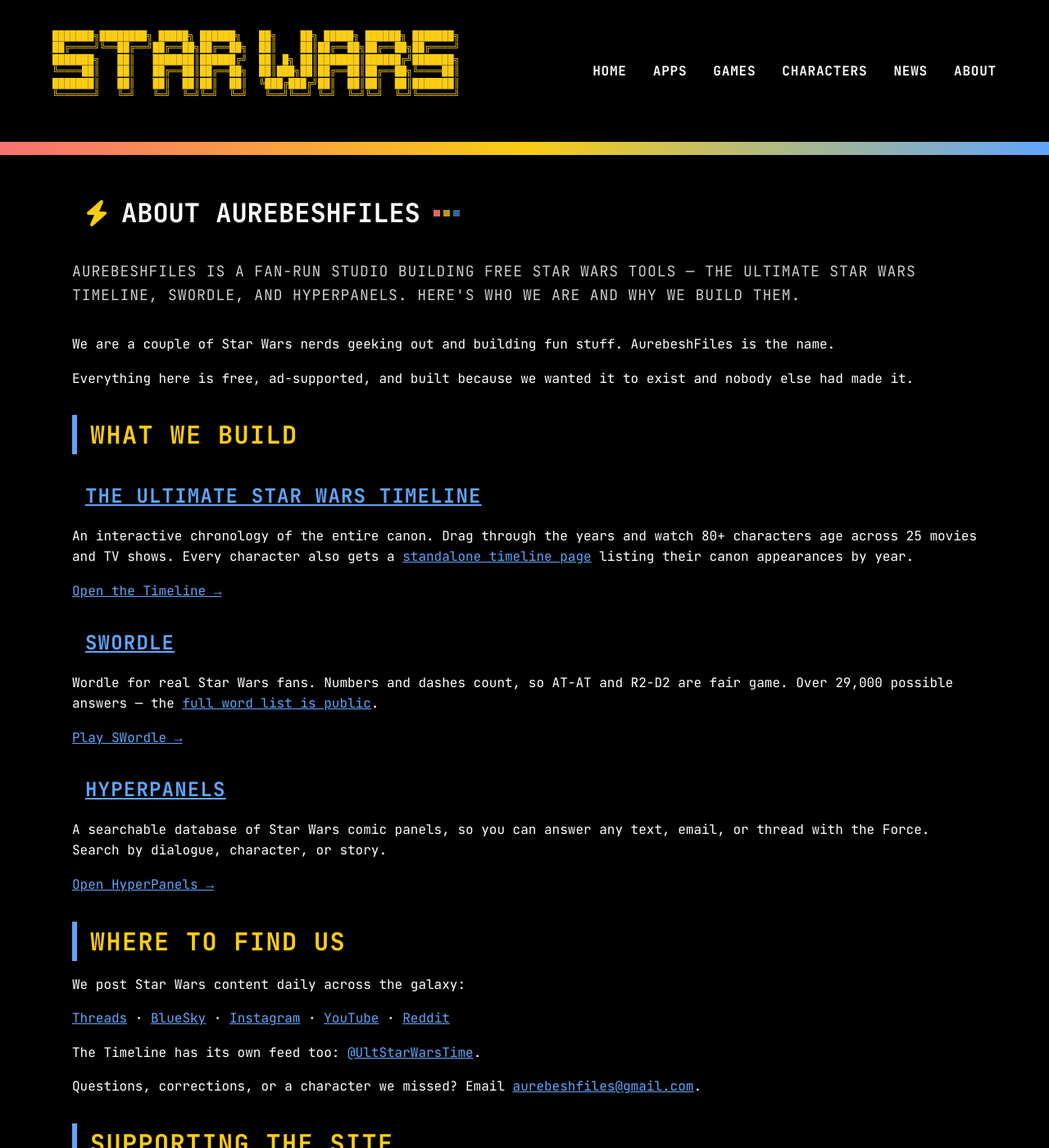
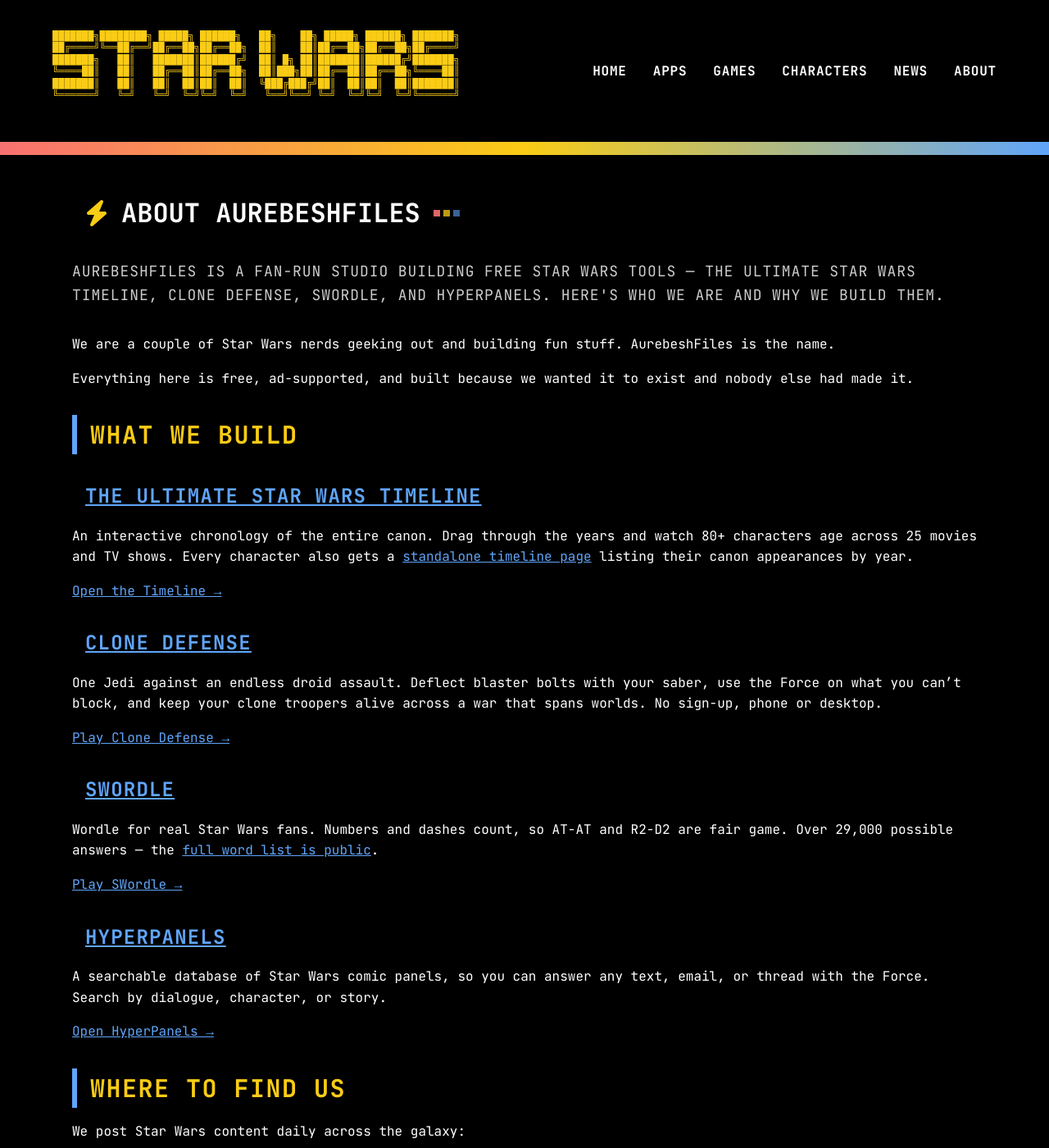
Before and after one commit to DavidLozzi/starwars-guide, a Jekyll site: the page built from about.md, in a window 1280 px wide and 1400 px high. Shown: the whole window at 82% size. Built offline with Jekyll 4.4.1, drawn with Linux system fonts in a browser that asks for light colours; nearby versions of some CDN libraries; some of the changed text lies outside the part shown.

Commit message:
add clone defense to about

```diff
--- a/about.md
+++ b/about.md
@@ -3,11 +3,11 @@
 layout: page
 social-title: About AurebeshFiles
 social-desc: AurebeshFiles is a fan-run studio building free Star Wars tools — the
-  Ultimate Star Wars Timeline, SWordle, and HyperPanels. Here's who we are and why
-  we build them.
+  Ultimate Star Wars Timeline, Clone Defense, SWordle, and HyperPanels. Here's who
+  we are and why we build them.
 social-image: "/assets/social.png"
 date: 2026-07-20 12:00:00
-last_modified_at: 2026-07-20 12:00:00
+last_modified_at: 2026-08-10 12:00:00
 ---
 
 We are a couple of Star Wars nerds geeking out and building fun stuff. AurebeshFiles is the name.
@@ -21,6 +21,12 @@
 An interactive chronology of the entire canon. Drag through the years and watch 80+ characters age across 25 movies and TV shows. Every character also gets a <a href="/character">standalone timeline page</a> listing their canon appearances by year.
 
 <a href="https://timeline.starwars.guide" target="_blank">Open the Timeline &rarr;</a>
+
+### <a href="{{ '/clone-defense/' | relative_url }}">Clone Defense</a>
+
+One Jedi against an endless droid assault. Deflect blaster bolts with your saber, use the Force on what you can't block, and keep your clone troopers alive across a war that spans worlds. No sign-up, phone or desktop.
+
+<a href="{{ '/clone-defense/play/' | relative_url }}">Play Clone Defense &rarr;</a>
 
 ### <a href="{{ 'swordle-star-wars-wordle' | relative_url }}">SWordle</a>
 
@@ -50,7 +56,7 @@
 
 ## Supporting the site
 
-Hosting a timeline, a word game, and a comic-panel search engine costs real credits. If you get something out of these, <a href="{{ 'support-aurebesh-files' | relative_url }}">you can throw us a few bucks</a>. Entirely optional — everything stays free either way.
+Hosting a timeline, a tower-defense game, a word game, and a comic-panel search engine costs real credits. If you get something out of these, <a href="{{ 'support-aurebesh-files' | relative_url }}">you can throw us a few bucks</a>. Entirely optional — everything stays free either way.
 
 ## The legal bit
 
```
